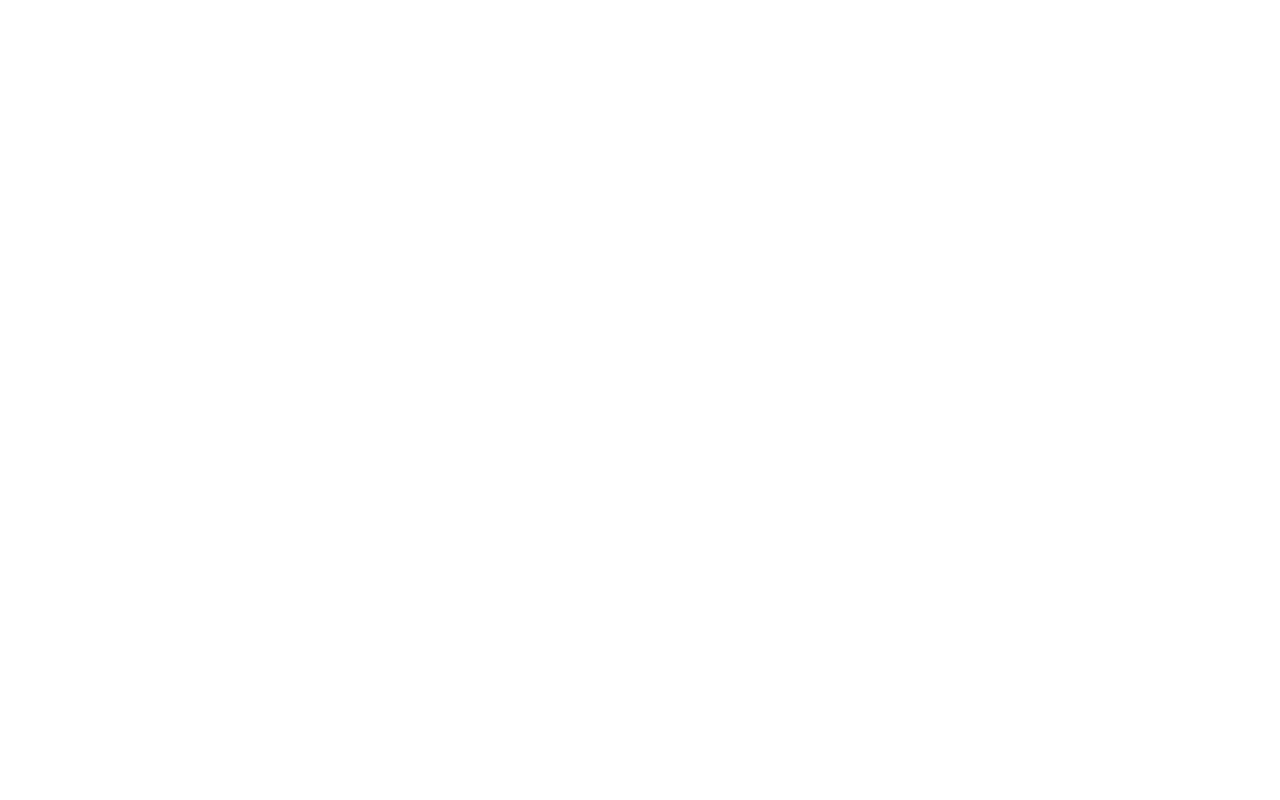
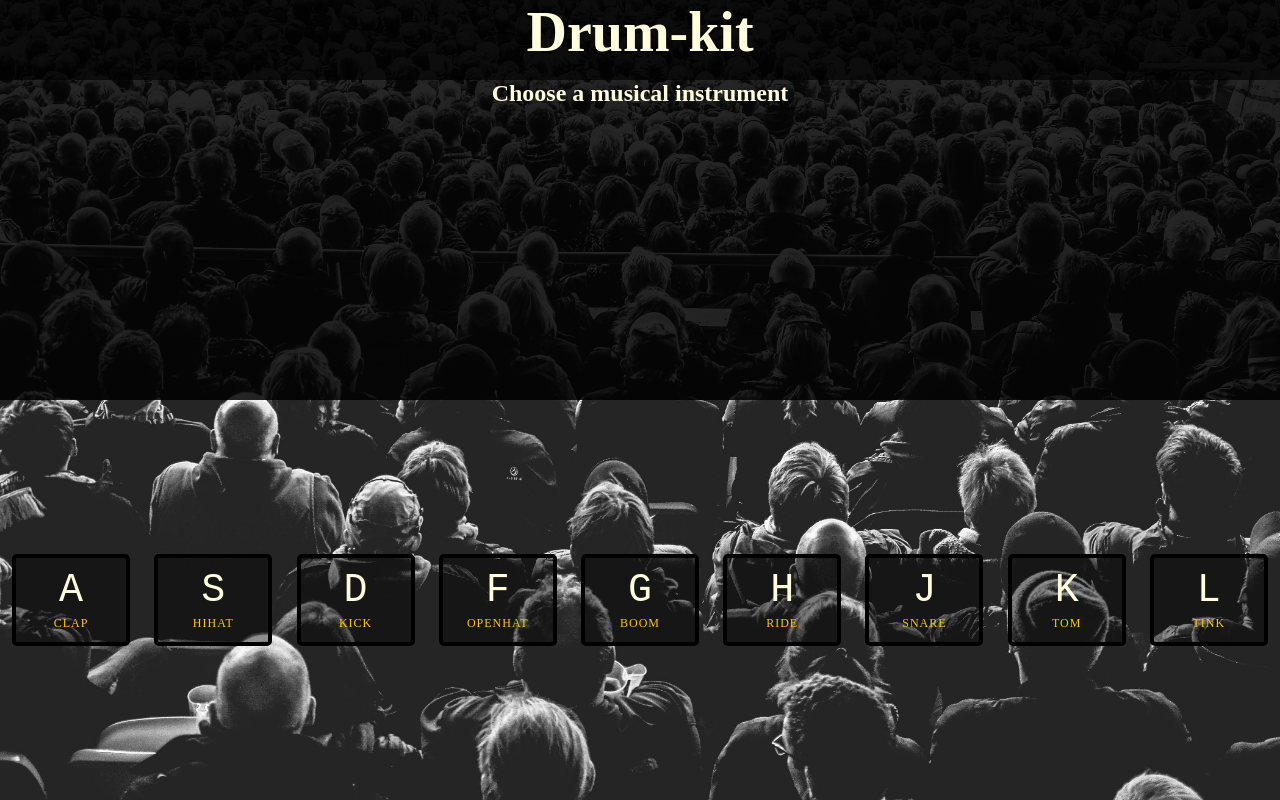
Before and after one commit to NikitaKakurin/portfolio, a plain HTML site: page index.html in a window 1280 px wide. Drawn offline with Linux system fonts and the light colour scheme.

Commit message:
refactor: add audio,img,index.js, style.css and feat: style.css, index.html

```diff
--- /dev/null
+++ b/css/style.css
@@ -0,0 +1,64 @@
+body{
+    min-height: 100vh;
+    padding: 0;
+    margin: 0;
+    background-image: url(../assets/img/background.jpg);
+    background-repeat: no-repeat;
+    background-position: bottom center;
+    background-size:cover;
+}
+h1 {
+    margin-top: 0;
+    margin-bottom: 0;
+    min-height: 10vh;
+    text-align: center;
+    color: #fffddd;
+    font-size: 56px;
+}
+kbd{
+    display: block;
+    font-size: 40px;
+}
+.nav-slider{
+    margin-left: auto;
+    margin-right: auto;
+    background-color: rgba(0, 0, 0, .85);
+    min-height: 40vh;
+}
+ .header{
+    background-color: rgba(0,0,0,.95);
+}
+.slider-header{
+    margin-top: 0;
+    margin-bottom: 0;
+    text-align: center;
+    color: #fffddd;
+    font-size: 1.5em;
+}
+
+.flex-container{
+    display: flex;
+    justify-content: space-around;
+    min-height: 50vh;
+    align-items: center;
+    text-align: center;
+}
+
+.key{
+    display: inline-block;
+    width: 100px;
+    min-height: 64px;
+    margin: 10px;
+    padding: 10px 5px;
+    text-align: center;
+    color: #fffddd;
+    background-color: rgba(0, 0, 0, .4);
+    border: 4px solid black;
+    border-radius: 5px;
+}
+.sound{
+    font-size: 12px;
+    letter-spacing: 1px;
+    text-transform: uppercase;
+    color:#ffc600;
+}
--- a/index.html
+++ b/index.html
@@ -4,9 +4,72 @@
     <meta charset="UTF-8">
     <meta http-equiv="X-UA-Compatible" content="IE=edge">
     <meta name="viewport" content="width=device-width, initial-scale=1.0">
+    <link rel="stylesheet" href="css/style.css">
     <title>Document</title>
 </head>
 <body>
+    <header class="header">
+        <h1>Drum-kit</h1>
+    </header>
+    <main>
+        <nav class="nav-slider">
+           <h2 class="slider-header">Choose a musical instrument</h2>
+           <div class="slider"></div>
+        </nav>
+        <section class="notes">
+            <div class="flex-container">
+                <div class="key" data-key="65">
+                        <kbd>A</kbd>
+                       <span class="sound">Clap</span>
+                </div>
+                <div class="key" data-key="83">
+                   <kbd>S</kbd>
+                   <span class="sound">Hihat</span>
+                </div>
+                <div class="key" data-key="68">
+                   <kbd>D</kbd>
+                   <span class="sound">Kick</span>
+                </div>
+                <div class="key" data-key="70">
+                   <kbd>F</kbd>
+                   <span class="sound">Openhat</span>
+                </div>
+                <div class="key" data-key="71">
+                   <kbd>G</kbd>
+                   <span class="sound">Boom</span>
+                </div>
+                <div class="key" data-key="72">
+                   <kbd>H</kbd>
+                   <span class="sound">Ride</span>
+                </div>
+                <div class="key" data-key="74">
+                   <kbd>J</kbd>
+                   <span class="sound">Snare</span>
+                </div>
+                <div class="key" data-key="75">
+                   <kbd>K</kbd>
+                   <span class="sound">Tom</span>
+                </div>
+                <div class="key" data-key="76">
+                   <kbd>L</kbd>
+                   <span class="sound">Tink</span>
+                </div>
+            </div>
 
+            <audio src="assets/audio/drum-kit/clap.wav" class="audio" data-key="65"></audio>
+            <audio src="assets/audio/drum-kit/hihat.wav" class="audio" data-key="83"></audio>
+            <audio src="assets/audio/drum-kit/kick.wav" class="audio" data-key="68"></audio>
+            <audio src="assets/audio/drum-kit/openhat.wav" class="audio" data-key="70"></audio>
+            <audio src="assets/audio/drum-kit/boom.wav" class="audio" data-key="71"></audio>
+            <audio src="assets/audio/drum-kit/ride.wav" class="audio" data-key="72"></audio>
+            <audio src="assets/audio/drum-kit/snare.wav" class="audio" data-key="74"></audio>
+            <audio src="assets/audio/drum-kit/tom.wav" class="audio" data-key="75"></audio>
+            <audio src="assets/audio/drum-kit/tink.wav" class="audio" data-key="76"></audio>
+
+        </section>
+
+    </main>
+
+    <script src="js/index.js"></script>
 </body>
 </html>
```
Also changed, not shown: assets/img/background.jpg (added), js/index.js (added), 15 other files.
